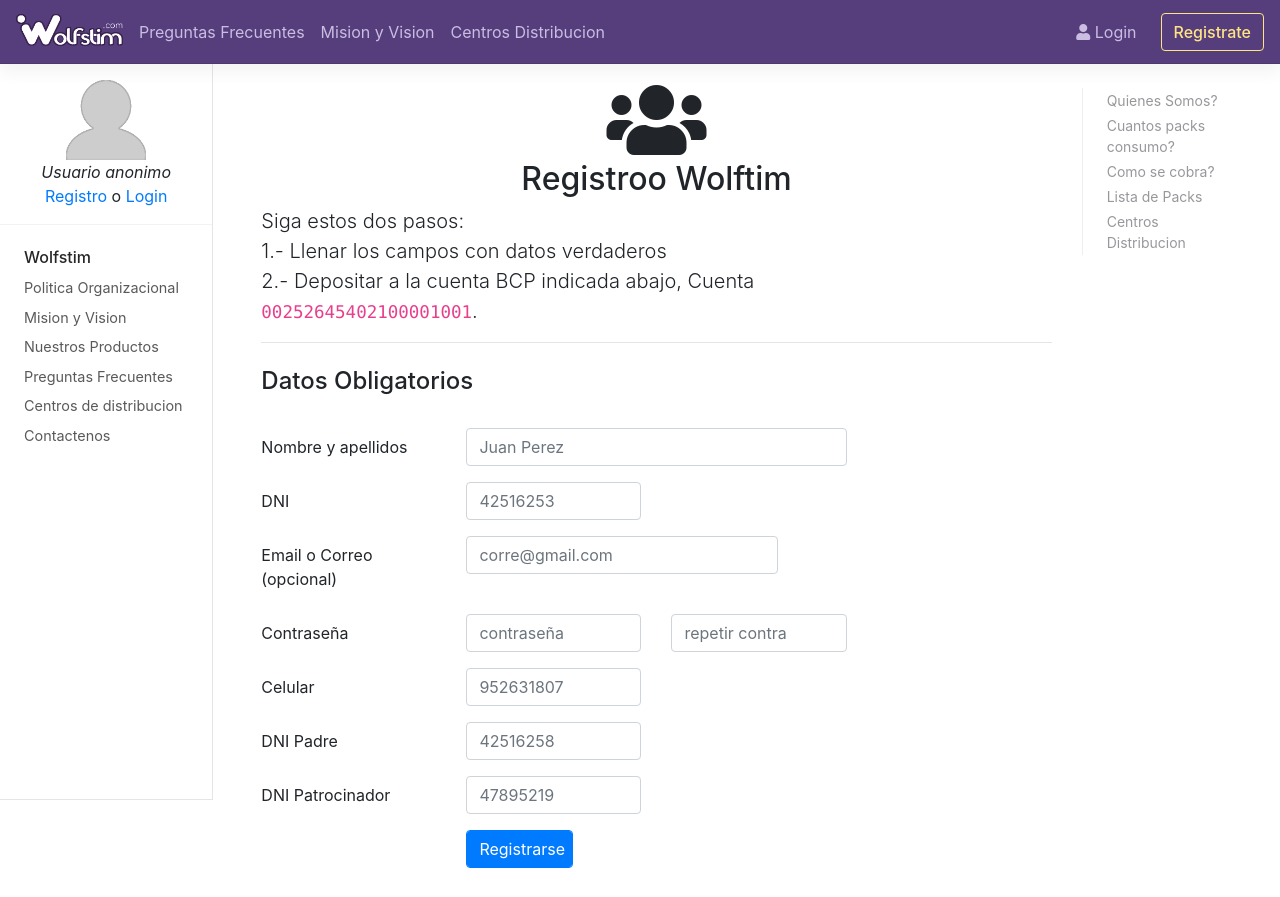
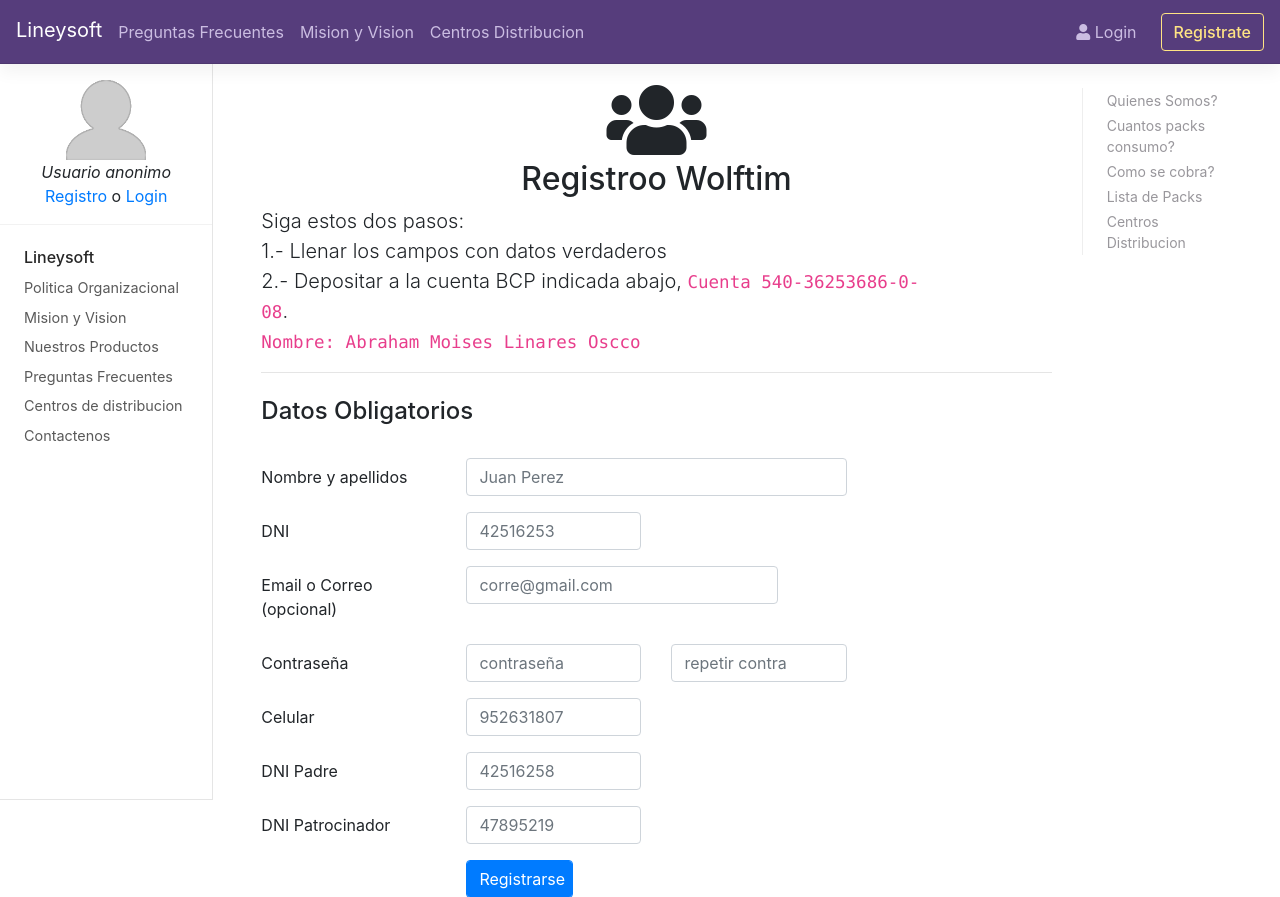
Before and after one commit to elnaufrago2009/wolfstim, a PHP site: page /registro/ in a window 1280 px wide. Shown: the top 897 px of the page. Before the commit the page ends 868 px from the top, so only its background shows below. Run offline with PHP 8.4, Linux system fonts and the light colour scheme; some libraries are stand-ins or nearby versions.

Commit message:
rename lineysoft

```diff
--- a/index.php
+++ b/index.php
@@ -9,7 +9,7 @@
       </div>
       <div class="col-md-6 order-md-1 text-center text-md-left pr-md-5">
         <h1 class="mb-3 bd-text-purple-bright">
-          <img src="/assets/img/logos/logo-sub-header-1.jpg" class="img-fluid">
+          Lineysoft <small>.com</small>
         </h1>
         <p class="lead">
           Buscamos mejorar la calidad de vida de las personas y alcanzar la libertad financiera e independencia  laboral.
@@ -139,7 +139,7 @@
       <li><a href="/pages/faqs.php">Preguntas Frecuentes</a></li>
     </ul>
     <p>
-      Wolfstim, busca mejorar la calidad de vida, alcanzar la libertad financiera e independencia laboral.
+      Lineysoft, busca mejorar la calidad de vida, alcanzar la libertad financiera e independencia laboral.
     </p>
     <p>
       Consolidando el desarrollo sostenible de nuestros clientes y de la organizacion.
--- a/layouts/header.php
+++ b/layouts/header.php
@@ -26,7 +26,7 @@
     }
   ?>
 	<a class="navbar-brand mr-0 mr-md-2 pt-0" href="<?php echo $href_logo ?>" aria-label="Bootstrap">
-    <img src="/assets/img/logos/logo-header-1.png" width="107" height="32" class="d-inline-block align-top" alt="">
+    Lineysoft
 	</a>
 
 	<!-- Parte izquierda -->
--- a/layouts/sidebar.php
+++ b/layouts/sidebar.php
@@ -46,7 +46,7 @@
       <?php } ?>
 
       <div class="bd-toc-item active">
-        <a class="bd-toc-link" href="/">Wolfstim</a>
+        <a class="bd-toc-link" href="/">Lineysoft</a>
           <ul class="nav bd-sidenav">
               <li><a href="/pages/politica-organizacional.php">Politica Organizacional</a></li>
               <li><a href="/pages/mision-vision.php">Mision y Vision</a></li>
--- a/registro/index.php
+++ b/registro/index.php
@@ -15,7 +15,8 @@
 					Siga estos dos pasos: <br>
 					1.- Llenar los campos con datos verdaderos<br>
 					2.- Depositar a la cuenta
-					BCP indicada abajo, Cuenta <code>00252645402100001001</code>.
+					BCP indicada abajo, <code>Cuenta 540-36253686-0-08</code>. <br>
+          <code>Nombre: Abraham Moises Linares Oscco</code>
 				</p>
 				<hr class="mb-4">
 
--- a/wolfstim.sql
+++ b/wolfstim.sql
@@ -3,7 +3,7 @@
 -- https://www.phpmyadmin.net/
 --
 -- Servidor: 127.0.0.1
--- Tiempo de generación: 12-09-2018 a las 00:27:13
+-- Tiempo de generación: 12-09-2018 a las 00:37:39
 -- Versión del servidor: 10.1.33-MariaDB
 -- Versión de PHP: 7.2.6
 
@@ -138,7 +138,7 @@
 --
 
 INSERT INTO `usuarios` (`id`, `nombre`, `dni`, `password`, `tipuser`, `celular`, `correo`, `provincia`, `det_modo_pago`, `det_pago_banco`, `det_pago_cuenta`, `det_pago_nombre`, `det_pago_dni`, `arbol_patrocinador`, `arbol_padre`, `arbol_hijo1`, `arbol_hijo2`, `arbol_hijo3`, `arbol_hijo4`, `arbol_nivel`, `activo`, `acumulado`) VALUES
-(31, 'abraham moises', '42516253', 'moiseslinar3s', 2, '952631806', 'elnaufrago2009@gmail.com', NULL, NULL, NULL, NULL, NULL, NULL, NULL, '31', '47', '0', '0', '0', 3, 1, '160.00');
+(31, 'abraham moises', '42516253', 'moiseslinar3s', 2, '952631806', 'elnaufrago2009@gmail.com', NULL, NULL, NULL, NULL, NULL, NULL, NULL, '31', '47', '0', '0', '0', 3, 1, '0.00');
 
 --
 -- Índices para tablas volcadas
```
